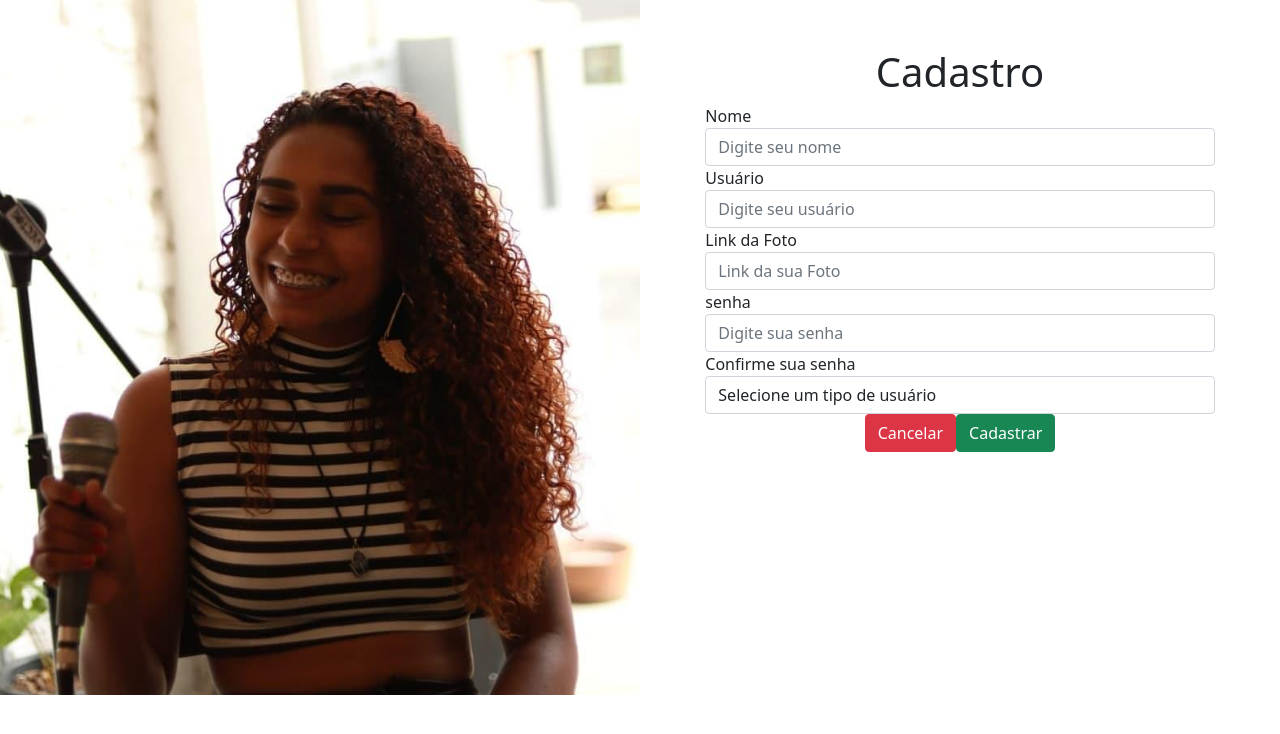
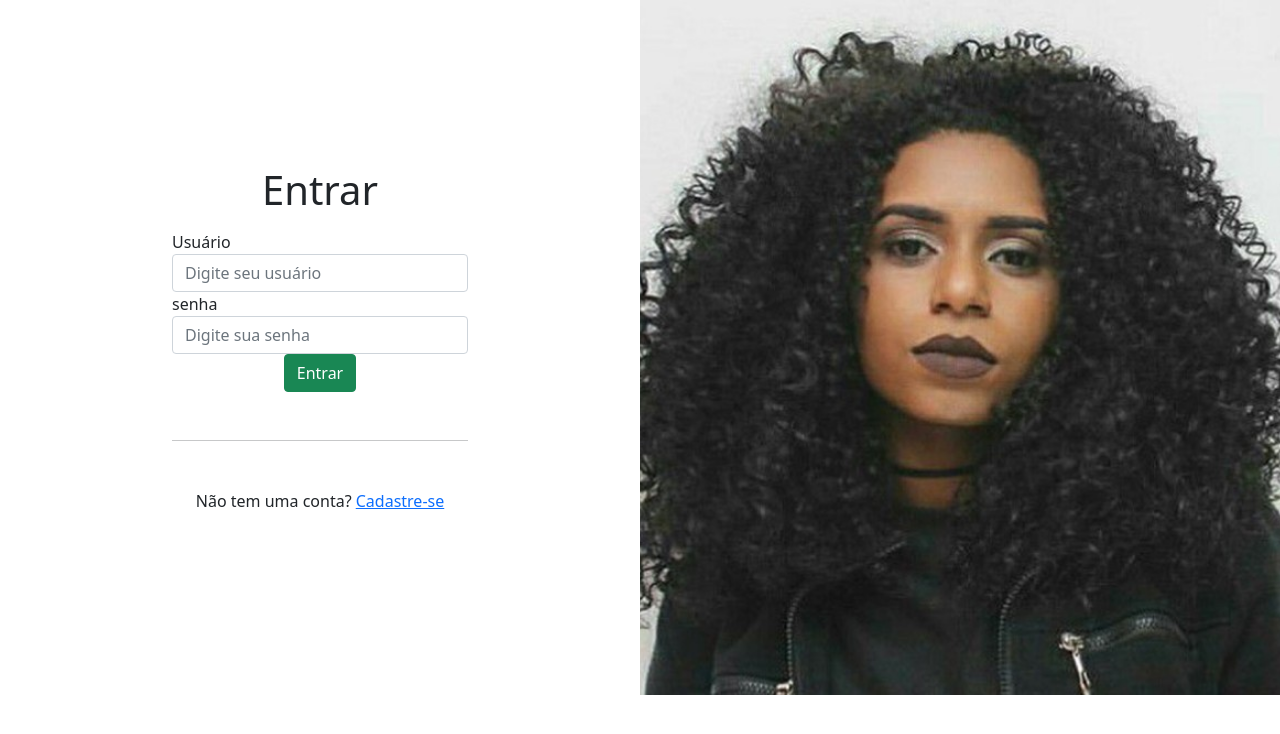
Before and after one commit to babiyquerino/Blog--Pessoal, an Angular app: page /entrar in a window 1280 px wide. Before the commit this address led to /. Shown: the top 734 px of the page. Built offline with nearby package versions, Linux system fonts and the light colour scheme.

Commit message:
Implementação de rotas

```diff
--- a/src/app/app-routing.module.ts
+++ b/src/app/app-routing.module.ts
@@ -1,7 +1,16 @@
 import { NgModule } from '@angular/core';
 import { RouterModule, Routes } from '@angular/router';
+import { CadastrarComponent } from './cadastrar/cadastrar.component';
+import { EntrarComponent } from './entrar/entrar.component';
 
-const routes: Routes = [];
+const routes: Routes = [
+
+  {path: "", redirectTo: "entrar", pathMatch: "full"},
+
+{path:"entrar", component: EntrarComponent},
+{path:"cadastrar", component: CadastrarComponent}
+
+];
 
 @NgModule({
   imports: [RouterModule.forRoot(routes)],
--- a/src/app/app.component.html
+++ b/src/app/app.component.html
@@ -1 +1 @@
-<app-cadastrar></app-cadastrar>
+<router-outlet></router-outlet>
--- a/src/app/cadastrar/cadastrar.component.html
+++ b/src/app/cadastrar/cadastrar.component.html
@@ -44,7 +44,7 @@
                         </div>
 
                         <div class="d-flex justify-content-center">
-                            <button type="submit" class="btn btn-danger mr-4 ">Cancelar</button>
+                            <button type="submit" class="btn btn-danger mr-4 " routerLink="/entrar">Cancelar</button>
                             <button type="submit" class="btn btn-success">Cadastrar</button>
 
 
--- a/src/app/entrar/entrar.component.html
+++ b/src/app/entrar/entrar.component.html
@@ -25,7 +25,7 @@
 
 <hr class="mt-5 mb-5">
 
-<p class="text-center">Não tem uma conta? <a href="">Cadastre-se</a>
+<p class="text-center">Não tem uma conta? <a routerLink="/cadastrar">Cadastre-se</a>
 
 </p>
 
```
